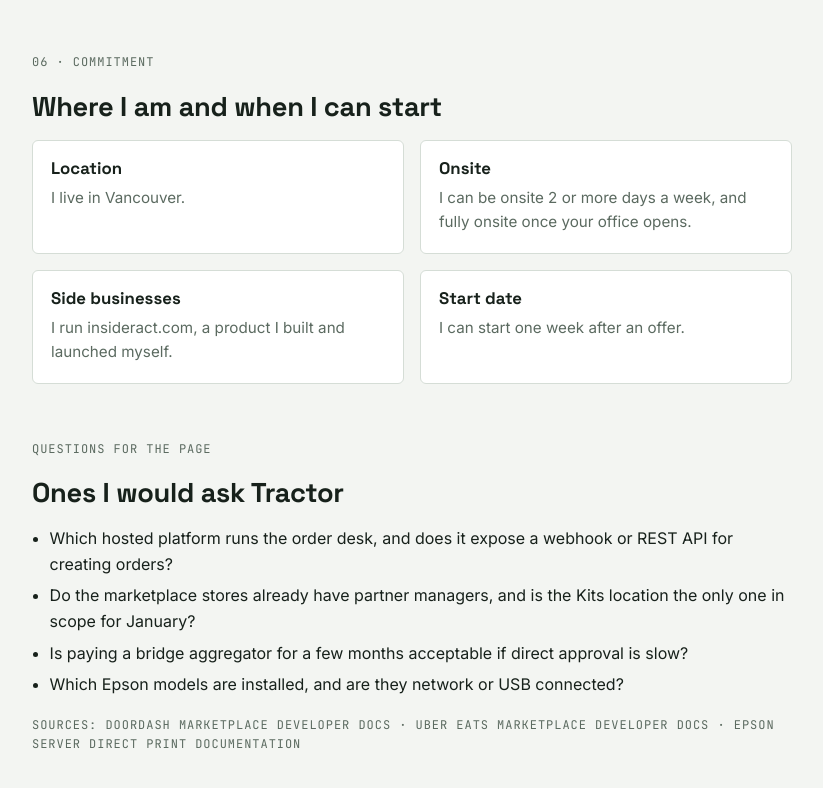
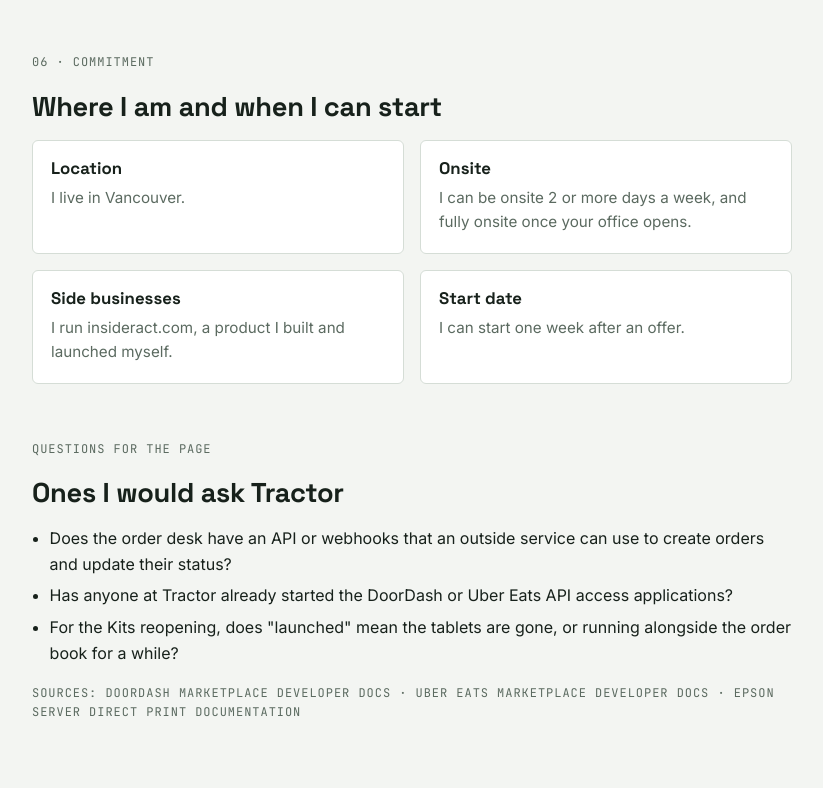
Before and after one commit to tacworkhome/tractor-order-book, a plain HTML site: page index.html in a window 1280 px wide. Shown: the part 8686-9474 px from the top of the page, without its empty margins (228-1051 px from the left). Drawn offline with Linux system fonts and the light colour scheme.

Commit message:
Tighten questions to three
Co-Authored-By: Claude Sonnet 5.5 <noreply@anthropic.com>

```diff
--- a/index.html
+++ b/index.html
@@ -325,10 +325,9 @@ a{color:var(--green)}
   <span class="eyebrow">Questions for the page</span>
   <h2>Ones I would ask Tractor</h2>
   <ul>
-    <li>Which hosted platform runs the order desk, and does it expose a webhook or REST API for creating orders?</li>
-    <li>Do the marketplace stores already have partner managers, and is the Kits location the only one in scope for January?</li>
-    <li>Is paying a bridge aggregator for a few months acceptable if direct approval is slow?</li>
-    <li>Which Epson models are installed, and are they network or USB connected?</li>
+    <li>Does the order desk have an API or webhooks that an outside service can use to create orders and update their status?</li>
+    <li>Has anyone at Tractor already started the DoorDash or Uber Eats API access applications?</li>
+    <li>For the Kits reopening, does "launched" mean the tablets are gone, or running alongside the order book for a while?</li>
   </ul>
   <p class="eyebrow">Sources: DoorDash Marketplace developer docs · Uber Eats Marketplace developer docs · Epson Server Direct Print documentation</p>
 </section>
```
